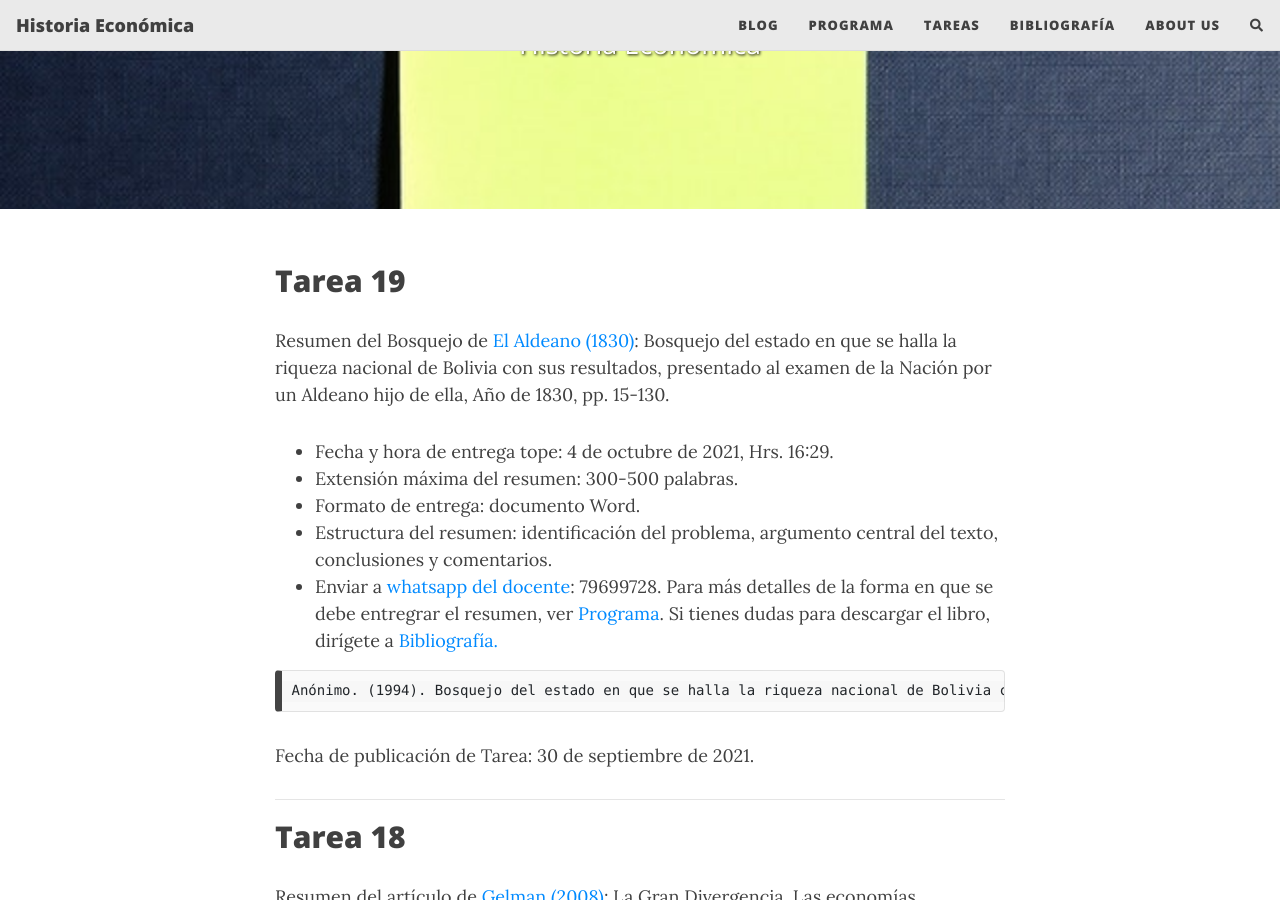
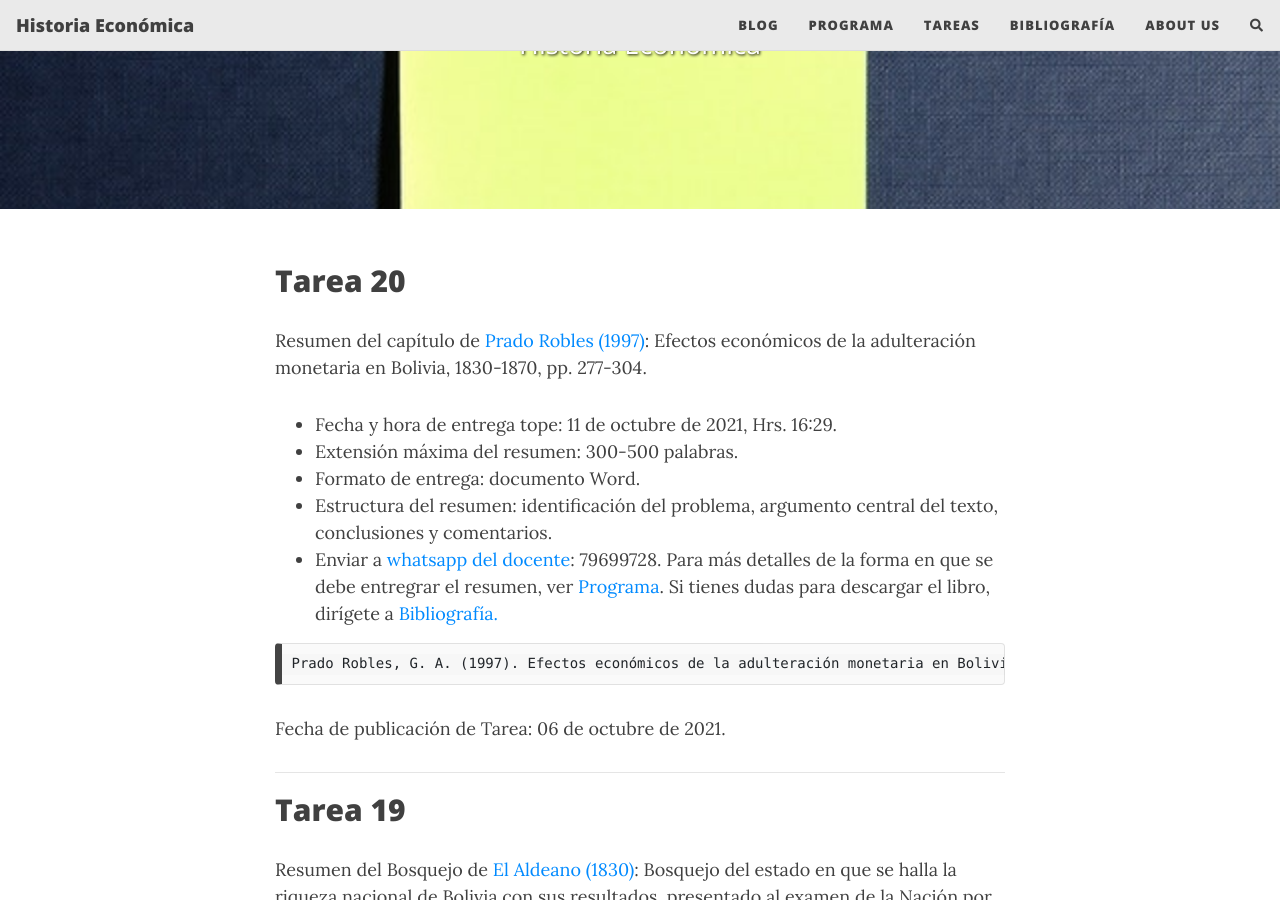
Before and after one commit to NigelCaspa/historiaeconomica, a Jekyll site: the page built from tareas.md, in a window 1280 px wide and 900 px high, scrolled down 336 px. Built offline with Jekyll 4.4.1, drawn with Linux system fonts in a browser that asks for light colours; nearby versions of some CDN libraries; comment, search, counter and statistics services are not loaded.

Commit message:
subo tarea 20 y lectura de prado robles

```diff
--- a/tareas.md
+++ b/tareas.md
@@ -6,6 +6,27 @@ cover-img: /assets/img/todo.jpg
 thumbnail-img: /assets/img/todo.jpg
 share-img: /assets/img/todo.jpg
 ---
+
+## Tarea 20
+Resumen del capítulo de [Prado Robles (1997)](https://nigelcaspa.github.io/historiaeconomica/pdf/1997_el_siglo_XIX.pdf): Efectos económicos de la adulteración monetaria en Bolivia, 1830-1870, pp. 277-304.
+
+
+- Fecha y hora de entrega tope: 11 de octubre de 2021, Hrs. 16:29.
+- Extensión máxima del resumen: 300-500 palabras.
+- Formato de entrega: documento Word.
+- Estructura del resumen: identificación del problema, argumento central del texto, conclusiones y comentarios.
+- Enviar a [whatsapp del docente](79699728): 79699728.
+Para más detalles de la forma en que se debe entregrar el resumen, ver [Programa](programa.md). Si tienes dudas para descargar el libro, dirígete a [Bibliografía.](bibliografia.md)
+
+~~~
+Prado Robles, G. A. (1997). Efectos económicos de la adulteración monetaria en Bolivia, 1830-1870. En El siglo XIX Bolivia y América Latina (pp. 299–327). IFEA - Coordinadora de Historia - Muela del Diablo.
+~~~
+
+Fecha de publicación de Tarea: 06 de octubre de 2021.
+
+-----------------
+
+
 ## Tarea 19
 Resumen del Bosquejo de [El Aldeano (1830)](https://nigelcaspa.github.io/historiaeconomica/pdf/1830-bosquejo-riqueza.pdf): Bosquejo del estado en que se halla la riqueza nacional de Bolivia con sus resultados, presentado al examen de la Nación por un Aldeano hijo de ella, Año de 1830, pp. 15-130.
 
```
Also changed, not shown: bibliografia.md (+1 -1 lines), 1 other file.
